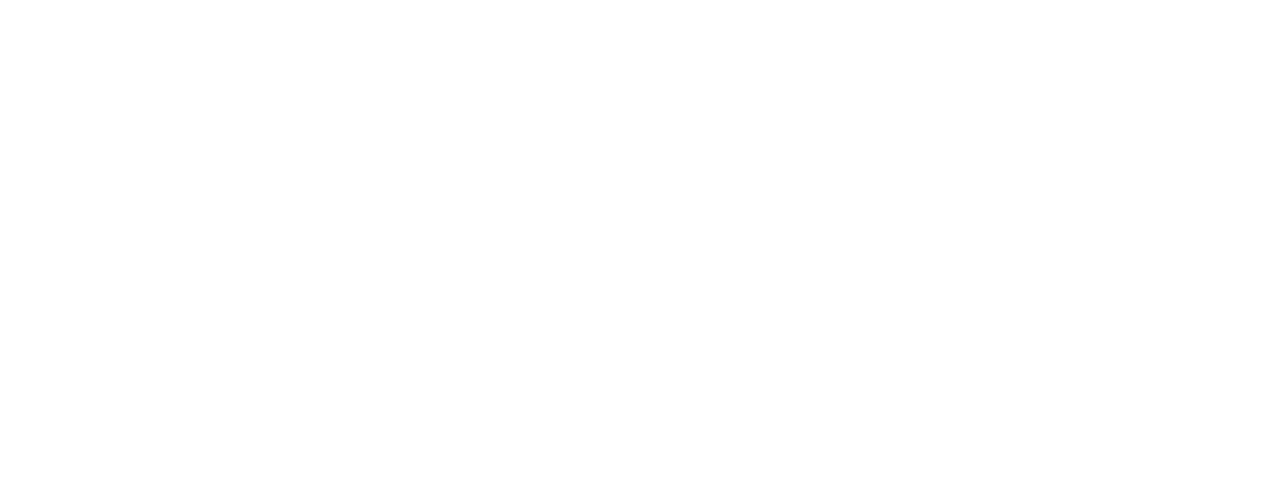
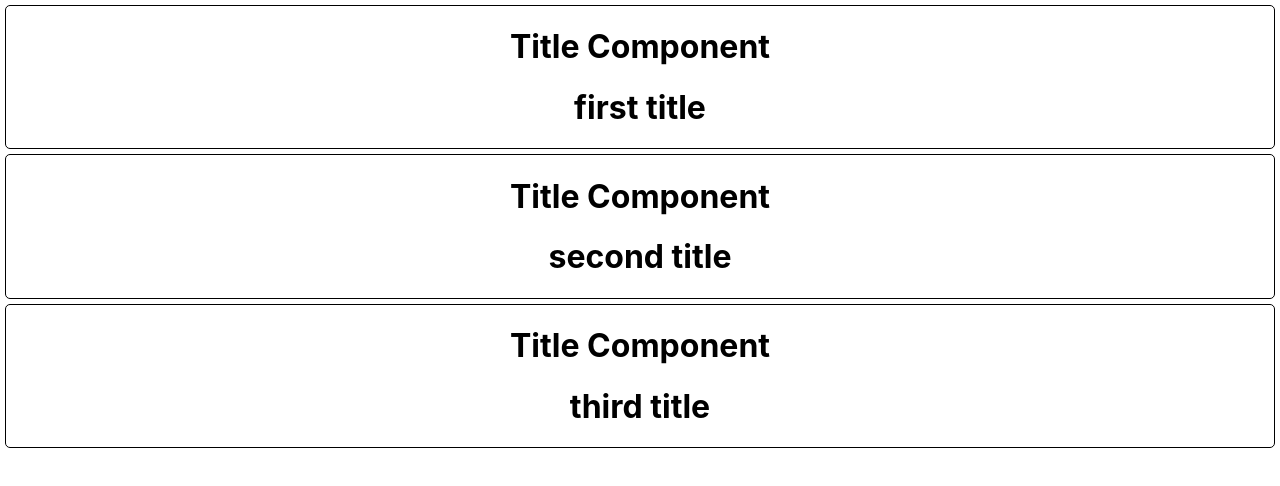
Before and after one commit to SanghaviHarshPankajkumar/React_practice, a React (Create React App) app: page / in a window 1280 px wide. Shown: the top 486 px of the page. Built offline with nearby package versions, Linux system fonts and the light colour scheme.

Commit message:
Day-2 task finished

```diff
--- a/src/App.js
+++ b/src/App.js
@@ -1,9 +1,10 @@
 import './App.css';
+import Home from './pages/Home';
 
 function App() {
   return (
     <div className="App">
-
+    <Home/>
     </div>
   );
 }
--- /dev/null
+++ b/src/components/Title.js
@@ -0,0 +1,11 @@
+import React, { Component } from 'react'
+
+export default function Title(props) {
+    const style1 = {border:'1px solid black',margin:'5px', borderRadius:'5px'};
+  return (
+    <div style={style1}>
+    <h1>Title Component</h1>
+    <h1>{props.title_name}</h1>
+    </div>
+  )
+}
--- /dev/null
+++ b/src/pages/Home.js
@@ -0,0 +1,18 @@
+import React, { Component } from 'react'
+import Title from '../components/Title'
+
+export default class Home extends Component {
+
+  render() {
+    const title1 ='first title';
+    const title2 = 'second title';
+    const title3 = 'third title';
+    return (
+      <div> <Title title_name={title1}/>
+      <Title title_name={title2}  />
+      <Title title_name={title3}/>
+      </div>
+
+    )
+  }
+}
```
